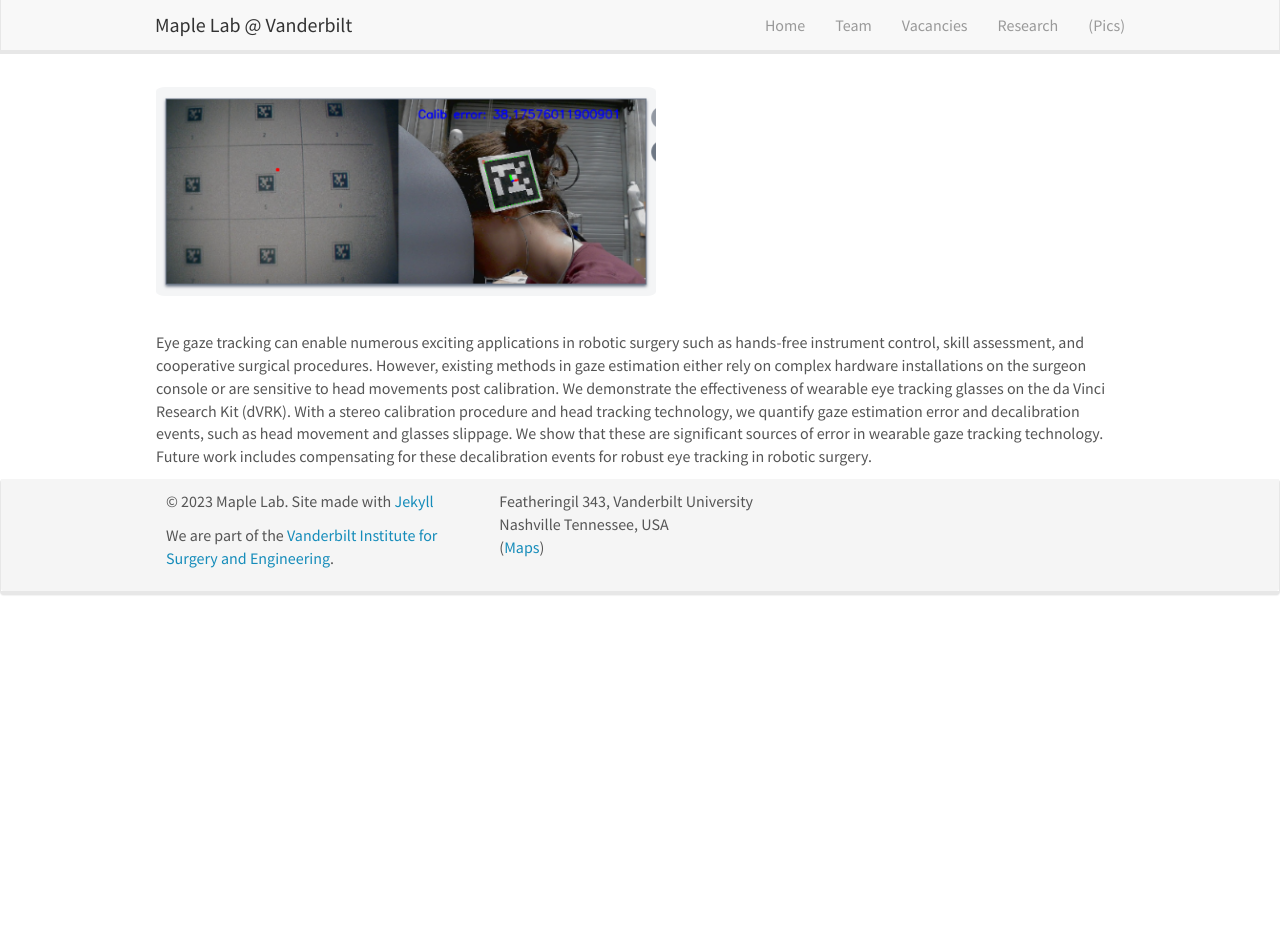
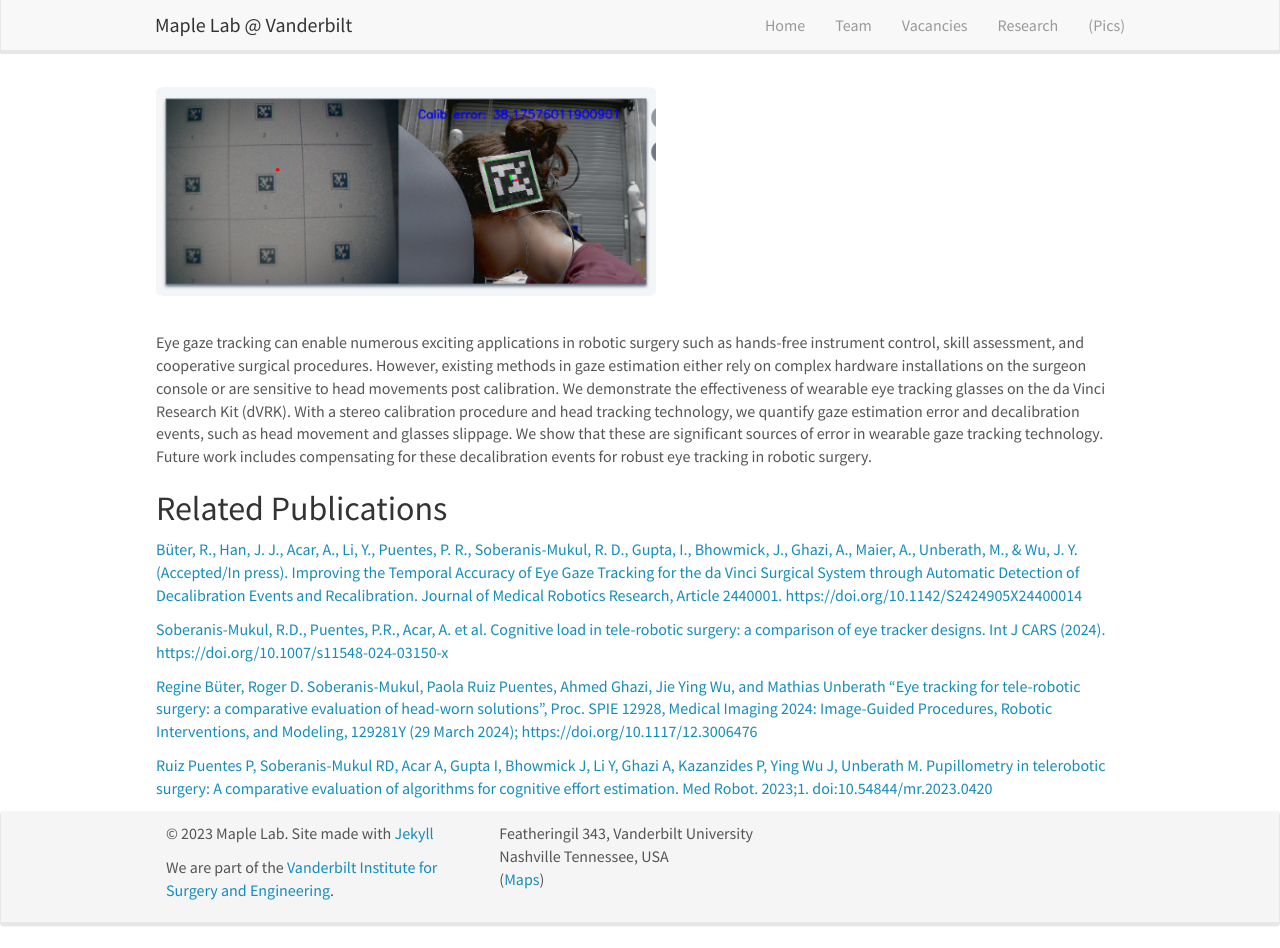
Before and after one commit to vu-maple-lab/vu-maple-lab.github.io, a Jekyll site: the page built from research_projs/dvrk_gaze.md, in a window 1280 px wide and 948 px high. Built offline with Jekyll 4.4.1, drawn with Linux system fonts in a browser that asks for light colours; nearby versions of some CDN libraries.

Commit message:
added related publications

```diff
--- a/research_projs/dvrk_gaze.md
+++ b/research_projs/dvrk_gaze.md
@@ -8,3 +8,12 @@ permalink: /research/dvrk_gaze
 <img src="{{ site.url }}{{ site.baseurl }}/images/researchpic/dvrk_gaze.png" style="width: 500px">
 
 Eye gaze tracking can enable numerous exciting applications in robotic surgery such as hands-free instrument control, skill assessment, and cooperative surgical procedures. However, existing methods in gaze estimation either rely on complex hardware installations on the surgeon console or are sensitive to head movements post calibration. We demonstrate the effectiveness of wearable eye tracking glasses on the da Vinci Research Kit (dVRK). With a stereo calibration procedure and head tracking technology, we quantify gaze estimation error and decalibration events, such as head movement and glasses slippage. We show that these are significant sources of error in wearable gaze tracking technology. Future work includes compensating for these decalibration events for robust eye tracking in robotic surgery.
+
+## Related Publications
+<a href="https://pure.johnshopkins.edu/en/publications/improving-the-temporal-accuracy-of-eye-gaze-tracking-for-the-da-v">Büter, R., Han, J. J., Acar, A., Li, Y., Puentes, P. R., Soberanis-Mukul, R. D., Gupta, I., Bhowmick, J., Ghazi, A., Maier, A., Unberath, M., & Wu, J. Y. (Accepted/In press). Improving the Temporal Accuracy of Eye Gaze Tracking for the da Vinci Surgical System through Automatic Detection of Decalibration Events and Recalibration. Journal of Medical Robotics Research, Article 2440001. https://doi.org/10.1142/S2424905X24400014</a>
+
+<a href="https://link.springer.com/article/10.1007/s11548-024-03150-x">Soberanis-Mukul, R.D., Puentes, P.R., Acar, A. et al. Cognitive load in tele-robotic surgery: a comparison of eye tracker designs. Int J CARS (2024). https://doi.org/10.1007/s11548-024-03150-x</a>
+
+<a href="https://www.spiedigitallibrary.org/conference-proceedings-of-spie/12928/3006476/Eye-tracking-for-tele-robotic-surgery--a-comparative-evaluation/10.1117/12.3006476.full">Regine Büter, Roger D. Soberanis-Mukul, Paola Ruiz Puentes, Ahmed Ghazi, Jie Ying Wu, and Mathias Unberath "Eye tracking for tele-robotic surgery: a comparative evaluation of head-worn solutions", Proc. SPIE 12928, Medical Imaging 2024: Image-Guided Procedures, Robotic Interventions, and Modeling, 129281Y (29 March 2024); https://doi.org/10.1117/12.3006476</a>
+
+<a href="https://www.hksmp.com/journals/mr/article/view/420">Ruiz Puentes P, Soberanis-Mukul RD, Acar A, Gupta I, Bhowmick J, Li Y, Ghazi A, Kazanzides P, Ying Wu J, Unberath M. Pupillometry in telerobotic surgery: A comparative evaluation of algorithms for cognitive effort estimation. Med Robot. 2023;1. doi:10.54844/mr.2023.0420</a>
```
Also changed, not shown: research_projs/force_estimation.md (+7 -0 lines), research_projs/kidney_gaze.md (+5 -0 lines), research_projs/kidney_reco.md (+3 -0 lines), research_projs/sarcoma.md (+5 -0 lines).
